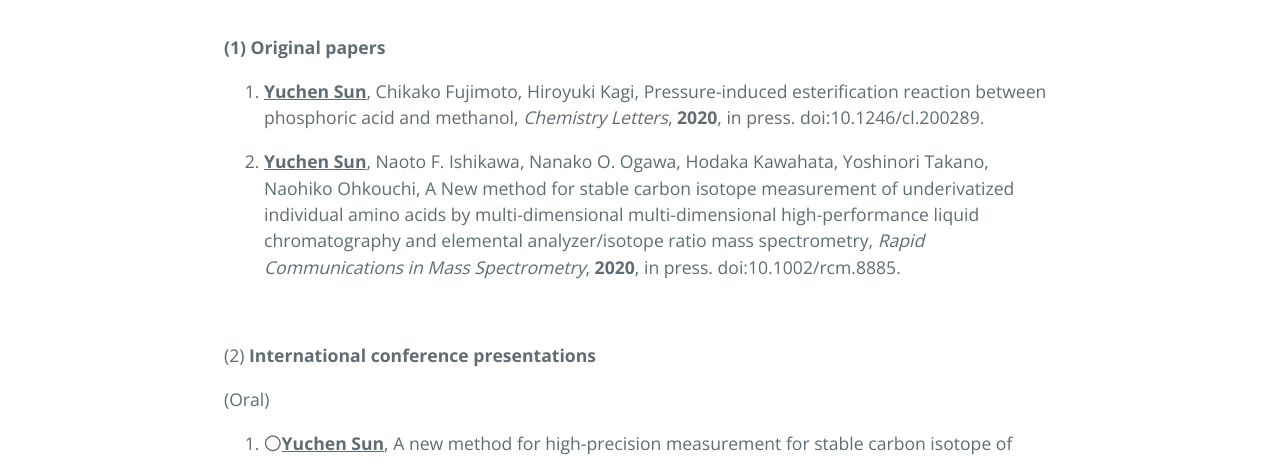
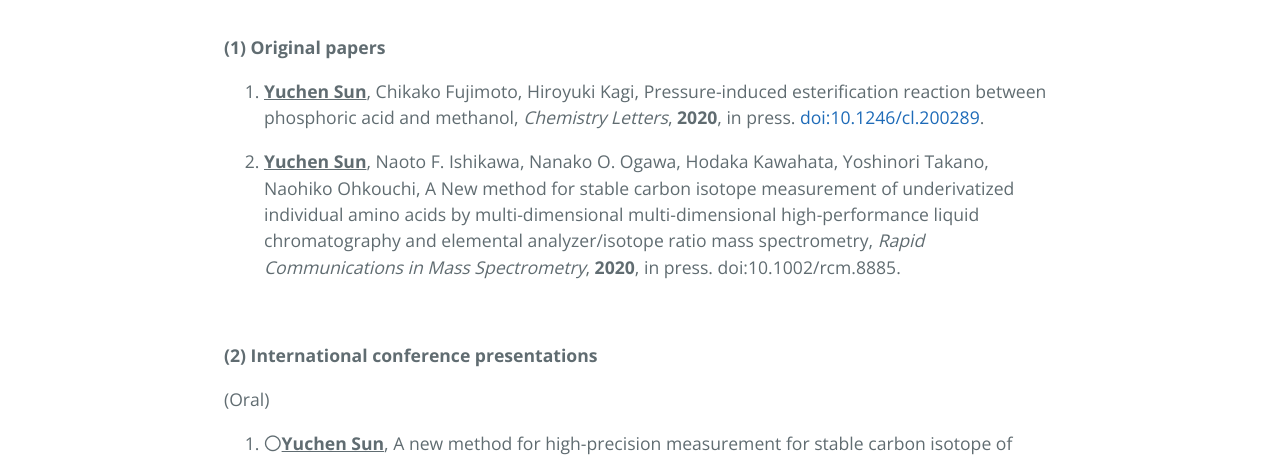
Before and after one commit to sonyuushin/sonyuushin.github.io, a Jekyll site: the page built from achievements.md, in a window 1280 px wide. Shown: the part 340-797 px from the top of the page. Built offline with Jekyll 4.4.1, drawn with Linux system fonts in a browser that asks for light colours; part of the change alters nothing that is shown.

```diff
--- a/achievements.md
+++ b/achievements.md
@@ -11,13 +11,13 @@ order: 5
 <b>(1) Original papers</b>
 
 
-1. <b><u>Yuchen Sun</u></b>, Chikako Fujimoto, Hiroyuki Kagi, Pressure-induced esterification reaction between phosphoric acid and methanol, <i>Chemistry Letters</i>, <b>2020</b>, in press. doi:10.1246/cl.200289.
+1. <b><u>Yuchen Sun</u></b>, Chikako Fujimoto, Hiroyuki Kagi, Pressure-induced esterification reaction between phosphoric acid and methanol, <i>Chemistry Letters</i>, <b>2020</b>, in press. <a href="https://www.journal.csj.jp/doi/10.1246/cl.200289">doi:10.1246/cl.200289</a>.
 
 2. <b><u>Yuchen Sun</u></b>, Naoto F. Ishikawa, Nanako O. Ogawa, Hodaka Kawahata, Yoshinori Takano, Naohiko Ohkouchi, A New method for stable carbon isotope measurement of underivatized individual amino acids by multi-dimensional multi-dimensional high-performance liquid chromatography and elemental analyzer/isotope ratio mass spectrometry, <i>Rapid Communications in Mass Spectrometry</i>, <b>2020</b>, in press. doi:10.1002/rcm.8885.
 
 <br>
 
-(2) <b>International conference presentations</b>
+<b>(2) International conference presentations</b>
 
 (Oral)
 
```
